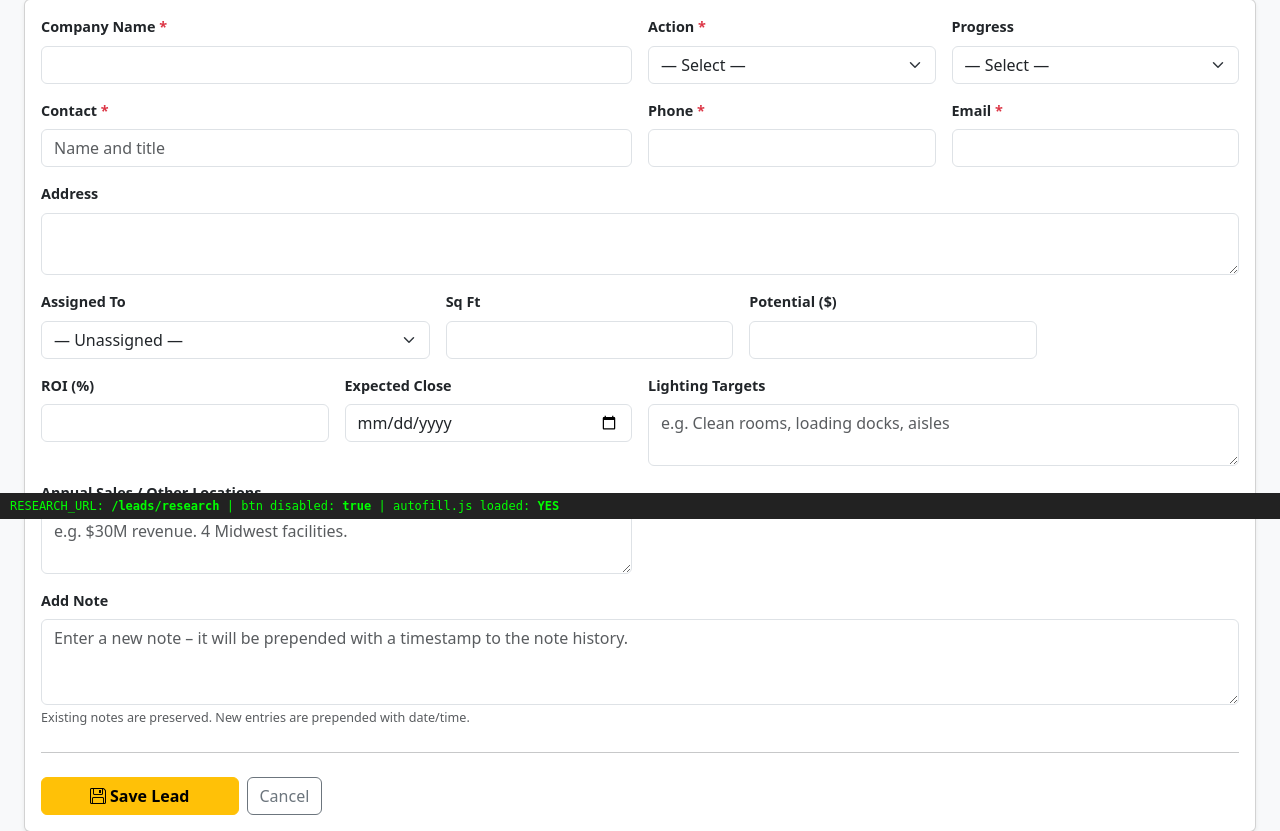
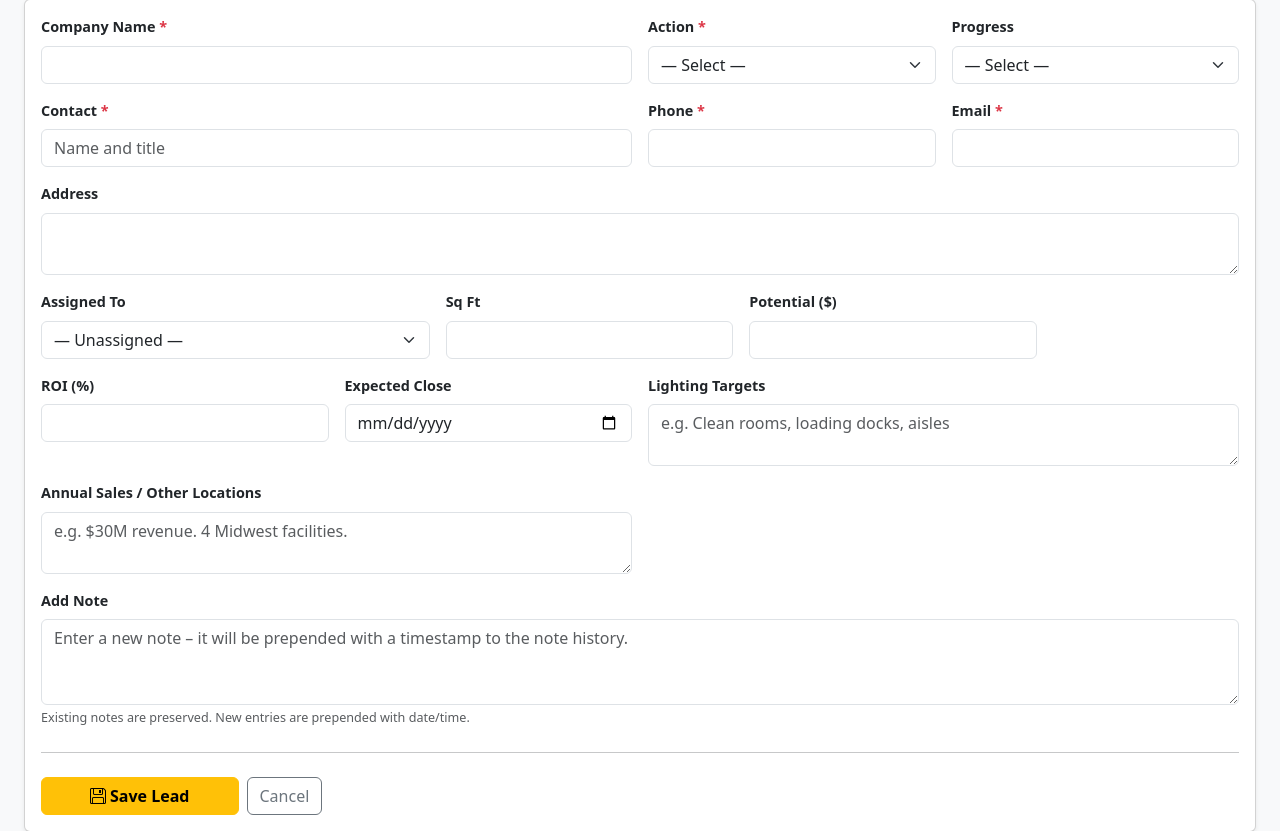
Before and after one commit to JeanDelphonse/comfortlighting, a Flask app: page /leads/add in a window 1280 px wide. Shown: the part 281-1112 px from the top of the page. Run offline with Flask 3, Linux system fonts and the light colour scheme; a user stored in the database is signed in; data comes from the database, SQL or seed files in the repository; data that the repository does not hold is empty; parts of the project's set-up code (start-up, migrations or seed data) failed here and were passed over; some libraries are stand-ins or nearby versions.

Commit message:
Reduce agent timeout for GoDaddy shared hosting
Lower MAX_ITERATIONS 20→10 and TIMEOUT_SECS 55→25 to fit within
GoDaddy Passenger's ~30s request kill limit. Remove temp debug panel.

Co-Authored-By: Claude Sonnet 4.6 <noreply@anthropic.com>

```diff
--- a/app/agent/research_agent.py
+++ b/app/agent/research_agent.py
@@ -93,8 +93,8 @@ TOOLS = [
     },
 ]
 
-MAX_ITERATIONS = 20
-TIMEOUT_SECS   = 55   # Leave 5 s headroom under Flask's 60 s limit
+MAX_ITERATIONS = 10
+TIMEOUT_SECS   = 25   # GoDaddy Passenger kills requests around 30 s
 
 
 # ── System prompt ──────────────────────────────────────────────────────────────
--- a/app/static/js/agent_autofill.js
+++ b/app/static/js/agent_autofill.js
@@ -333,5 +333,4 @@
     }
   });
 
-  window._autofillLoaded = true;
 })();
--- a/app/templates/leads/add.html
+++ b/app/templates/leads/add.html
@@ -98,18 +98,4 @@
   const CSRF_TOKEN   = document.querySelector('meta[name="csrf-token"]').content;
 </script>
 <script src="{{ url_for('static', filename='js/agent_autofill.js') }}"></script>
-
-<!-- TEMP DEBUG — remove after diagnosing research issue -->
-<script>
-  document.addEventListener('DOMContentLoaded', function () {
-    var dbg = document.createElement('div');
-    dbg.style = 'position:fixed;bottom:0;left:0;right:0;background:#222;color:#0f0;font:12px monospace;padding:6px 10px;z-index:9999';
-    var btn = document.getElementById('research-btn');
-    dbg.innerHTML =
-      'RESEARCH_URL: <b>' + (typeof RESEARCH_URL !== 'undefined' ? RESEARCH_URL : 'UNDEFINED') + '</b> | ' +
-      'btn disabled: <b>' + (btn ? btn.disabled : 'btn not found') + '</b> | ' +
-      'autofill.js loaded: <b>' + (window._autofillLoaded ? 'YES' : 'NO — JS not loaded') + '</b>';
-    document.body.appendChild(dbg);
-  });
-</script>
 {% endblock %}
```
